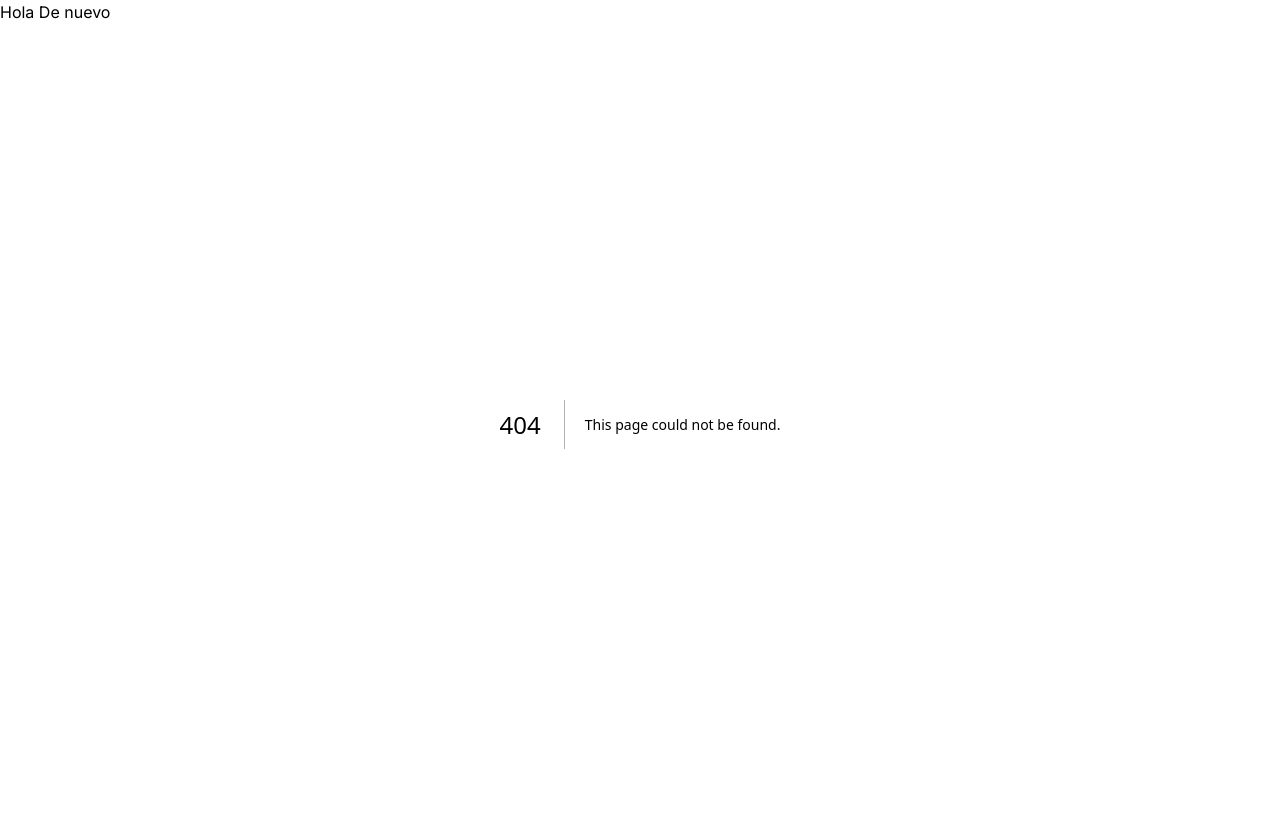
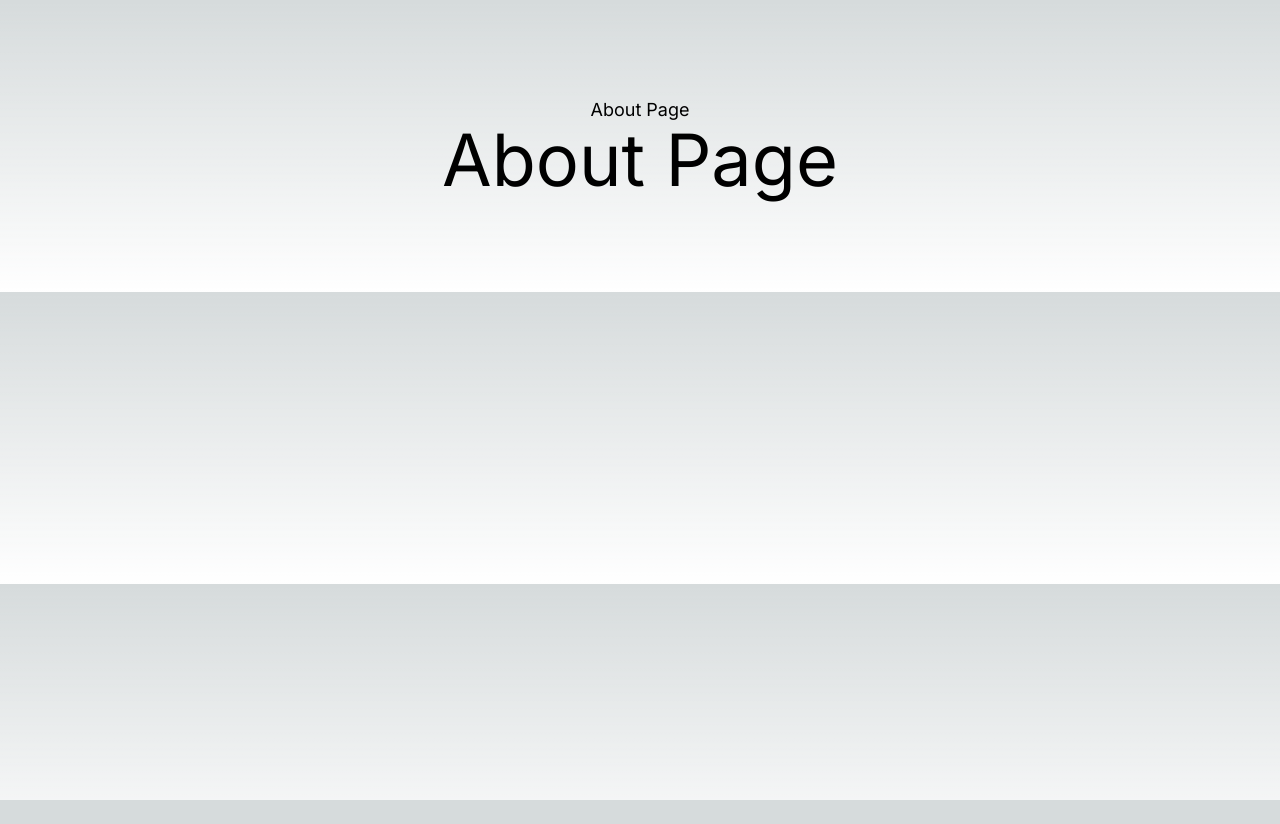
Before and after one commit to RaulGamBalonga/01-Next-first-steps, a Next.js app: page /general/about in a window 1280 px wide. Before the commit this address had no page. After the commit the page ends 800 px from the top, so only its background shows below. Built offline with nearby package versions, Linux system fonts and the light colour scheme.

Commit message:
Add new pages and layout

```diff
--- a/app/about/page.tsx
+++ /dev/null
@@ -1,16 +0,0 @@
-import type { Metadata } from "next";
-
-export const metadata: Metadata = {
-    title: "SEO Title",
-    description: "SEO Description",
-    keywords: ['About Page','información','...'],
-};
-
-
-export default function AboutPage() {
-    return (
-        <>
-        <span className="text-7xl">About Page</span>
-        </>
-    )
-}
--- /dev/null
+++ b/app/general/about/page.tsx
@@ -0,0 +1,11 @@
+import type { Metadata } from "next";
+
+export const metadata: Metadata = {
+  title: "SEO Title",
+  description: "SEO Description",
+  keywords: ["About Page", "información", "..."],
+};
+
+export default function AboutPage() {
+  return <span className="text-7xl">About Page</span>;
+}
--- /dev/null
+++ b/app/general/layout.tsx
@@ -0,0 +1,8 @@
+export default function Layout({ children }: { children: React.ReactNode }) {
+  return (
+    <main className="flex flex-col items-center p-24">
+      <span className="text-lg">About Page</span>
+      {children}
+    </main>
+  );
+}
--- a/app/layout.tsx
+++ b/app/layout.tsx
@@ -17,7 +17,6 @@
   return (
     <html lang="en">
       <body className={inter.className}>
-        <h2>Hola De nuevo</h2>
         {children}
         </body>
     </html>
```
Also changed, not shown: app/general/contact/page.tsx (renamed from app/contact/page.tsx), app/general/pricing/page.tsx (renamed from app/pricing/page.tsx).
